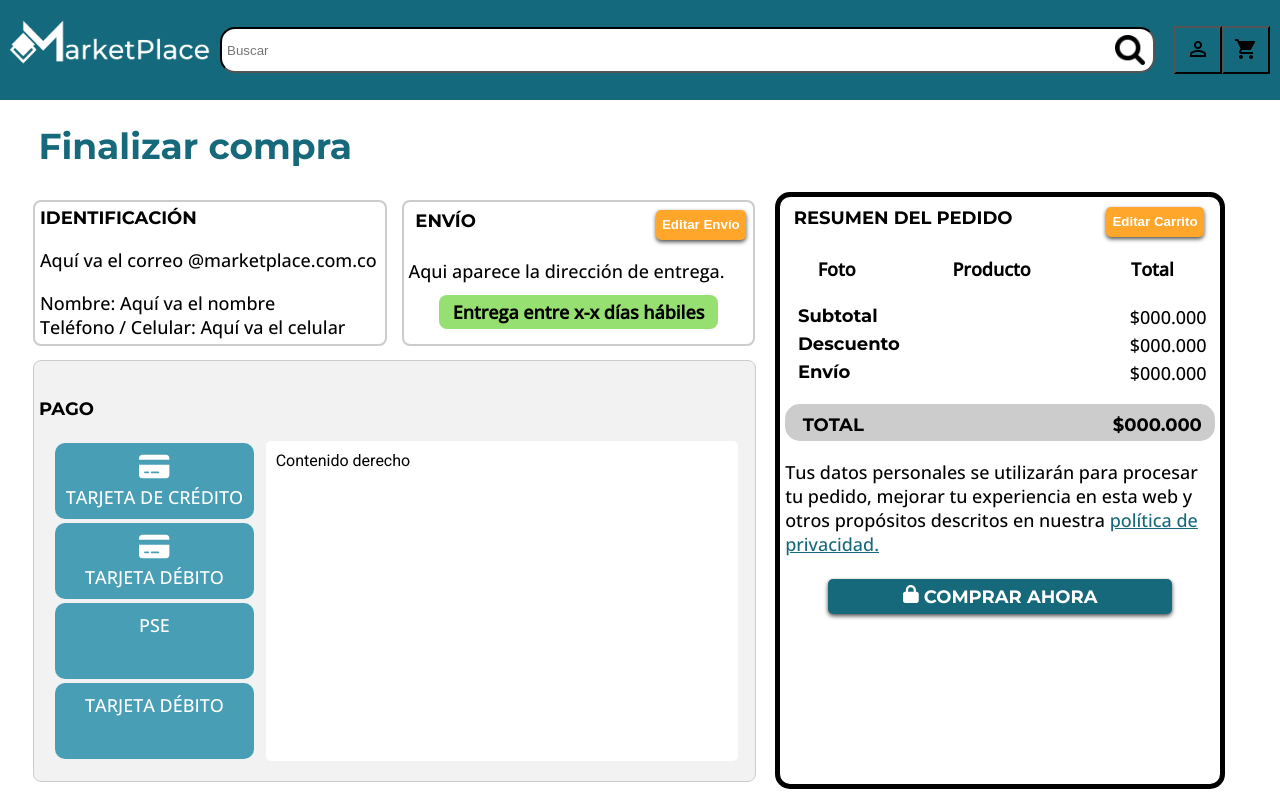
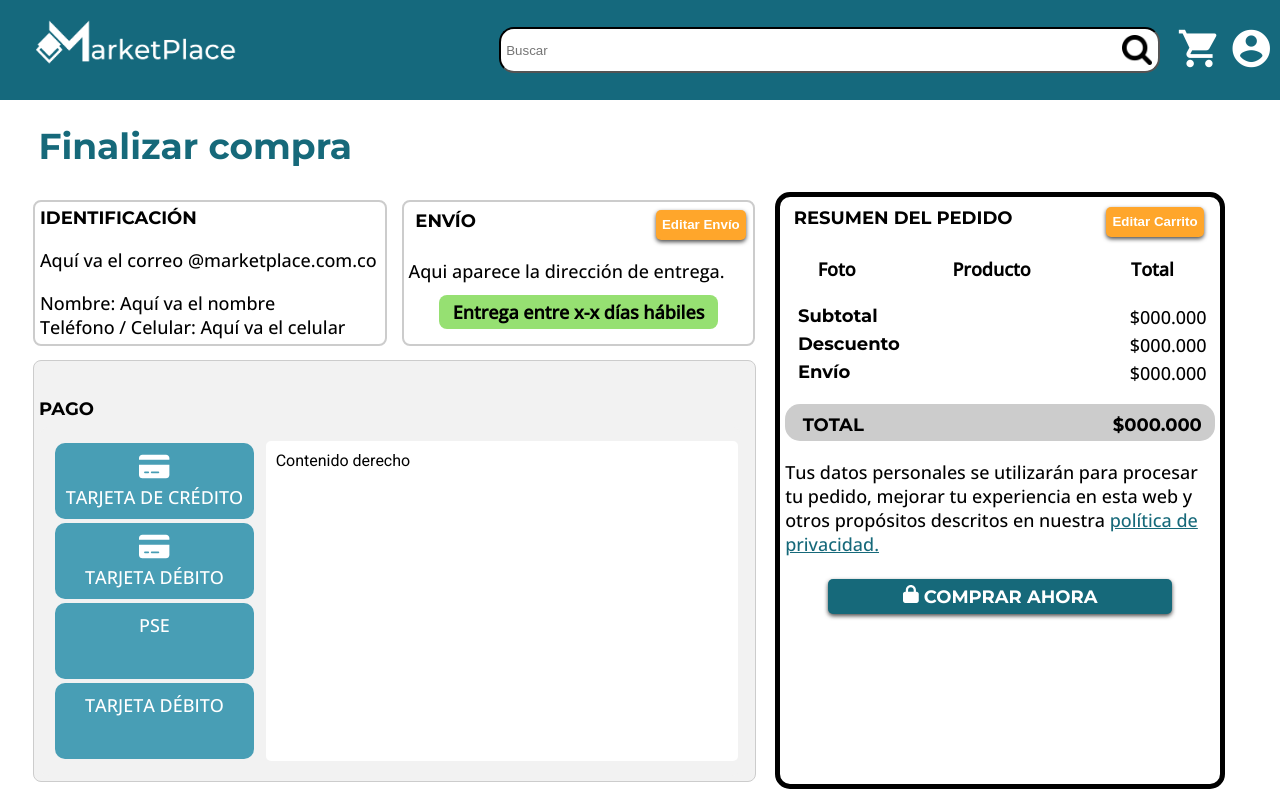
Before and after one commit to valegb13/Front02, an Angular app in the folder front02/: page /pago in a window 1280 px wide. Shown: the top 800 px of the page. Built offline with nearby package versions, Linux system fonts and the light colour scheme.

Commit message:
CAMBIOS AL HEADER Y AL FOOTER

```diff
--- a/front02/src/app/Components/footer/footer.component.css
+++ b/front02/src/app/Components/footer/footer.component.css
@@ -34,7 +34,8 @@ span{
 
 .footer {
   background-color: #15697D;
-  padding: 10px;
+  padding-top: 3%;
+  padding-bottom: 3%;
   left: 0;
   width: 100%;
   margin-top: 5vh;
--- a/front02/src/app/Components/header/header.component.css
+++ b/front02/src/app/Components/header/header.component.css
@@ -18,6 +18,7 @@
   padding: 10px;
   display: flex;
   height: 10vh;
+  margin: 0;
 }
 
 .navigation {
@@ -29,7 +30,8 @@
 .icon {
   width: 60px;
   height: 60px;
-  margin-right: 10px;
+  color: white;
+  background-color: white;
 }
 
 .logo {
@@ -44,6 +46,7 @@
   width: 100%;
   text-align: right;
   align-items: right;
+  padding-left: 20%;
 }
 
 .search-bar-container {
@@ -75,6 +78,21 @@
   align-items: center;
 }
 
-.right-icons a:not(:last-child) {
-  margin-right: 4vh;
+
+.material-icons{
+  color: white;
+  font-size: 45px;
+  margin-right: 2%;
 }
+
+a{
+  margin: 1px;
+}
+
+.left-icons{
+  margin-left: 2%;
+}
+
+.icon-car{
+  padding-right: 5%;
+}
--- a/front02/src/app/Components/header/header.component.html
+++ b/front02/src/app/Components/header/header.component.html
@@ -13,12 +13,12 @@
       </div>
     </div>
     <div class="right-icons">
-      <button mat-icon-button class="example-icon button" aria-label="Example icon-button with share icon">
-        <mat-icon>perm_identity</mat-icon>
-      </button>
-      <button mat-icon-button class="example-icon button" aria-label="Example icon-button with share icon">
-        <mat-icon matBadge="0" matBadgeColor="warn" class="shopping-cart-icon">shopping_cart</mat-icon>
-      </button>
+      <a href="#" class="icon-car">
+        <i class="material-icons dp48">shopping_cart</i>
+      </a>
+      <a href="#" class="icon-user">
+        <i class="material-icons dp48">account_circle </i>
+      </a>
     </div>
   </nav>
 </header>
--- a/front02/src/app/Pages/formulario-pagos/formulario-pagos.component.html
+++ b/front02/src/app/Pages/formulario-pagos/formulario-pagos.component.html
@@ -117,8 +117,5 @@
 
                 </button>
             </div> <br>
-
-
-
         </div>
     </div>
```
